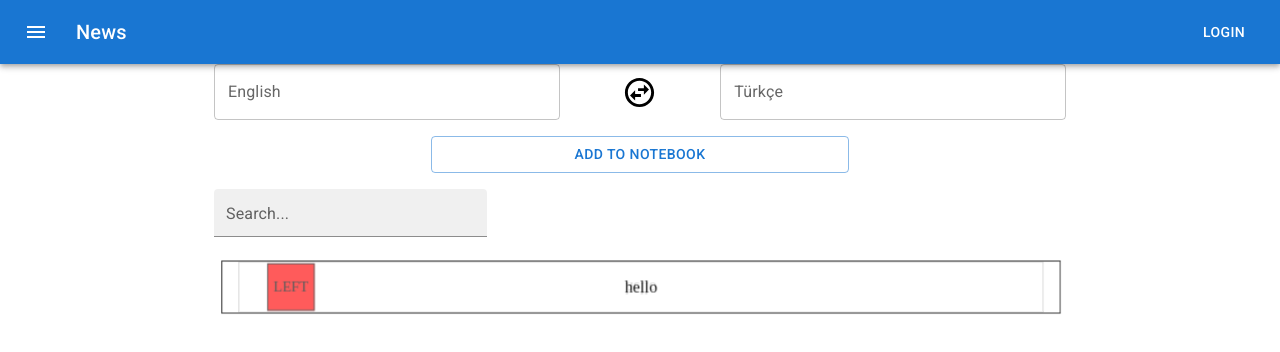
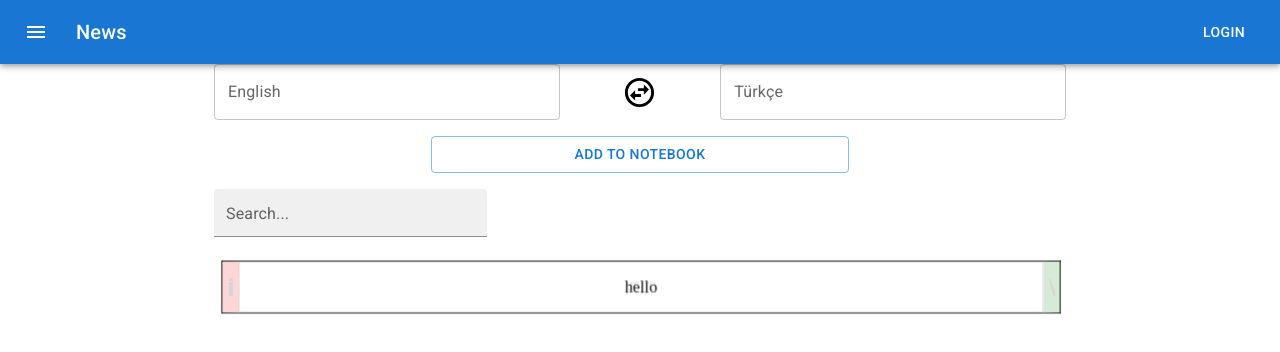
Before and after one commit to codercor/vocabulary-notebook, a React (Create React App) app: page / in a window 1280 px wide. Shown: the top 352 px of the page. Built offline with nearby package versions, Linux system fonts and the light colour scheme.

Commit message:
box right (edit) and left (delete)

```diff
--- a/src/components/WordCard/Box3d.js
+++ b/src/components/WordCard/Box3d.js
@@ -1,15 +1,20 @@
 import React from 'react'
 import './index.css'
+import DeleteIcon from '@mui/icons-material/Delete';
+import EditIcon from '@mui/icons-material/Edit';
+
+
 export default function index(props) {
     const style = {}
     return (
         <div className="scene">
-            <div  onTouchEnd={props.onTouchEnd} onTouchStart={props.onTouchStart} className="cube" style={{transform:`rotateX(${props.rotate.x}deg) rotateY(${props.rotate.y}deg) rotateZ(${props.rotate.z}deg)`}} >
-                <div className="face front" style={style}> <div className="face left" style={style}> LEFT </div> {props.faces.front} </div>
+            <div onTouchEnd={props.onTouchEnd} onTouchStart={props.onTouchStart} className="cube" style={{ transform: `rotateX(${props.rotate.x}deg) rotateY(${props.rotate.y}deg) rotateZ(${props.rotate.z}deg)` }} >
+                <div className="face front" style={style}> {props.faces.front} </div>
                 <div className="face back" style={style}> {props.faces.back} </div>
                 <div className="face top" style={style}> {props.faces.top} </div>
                 <div className="face bottom" style={style}> {props.faces.bottom} </div>
-
+                <div className="face left" style={style}><DeleteIcon /></div>
+                <div className="face right" style={style}><EditIcon /></div>
             </div>
         </div>
     )
--- a/src/components/WordCard/index.css
+++ b/src/components/WordCard/index.css
@@ -1,7 +1,6 @@
-
-.scene{
+.scene {
 	width: 100%;
-    height:50px;
+	height: 50px;
 	perspective: 1200px;
 }
 
@@ -12,7 +11,7 @@
 	transform-style: preserve-3d;
 	transition: all 1s ease-in-out;
 }
-.face{
+.face {
 	width: 100%;
 	height: 100%;
 	position: absolute;
@@ -24,28 +23,33 @@
 	opacity: 0.8;
 	border: 1px solid black;
 }
-.front{
+.front {
 	transform: translateZ(25px) !important;
 	perspective: 500px;
 }
-.back{
+.back {
 	transform: rotateY(-180deg) rotateZ(180deg) translateZ(25px) !important;
 }
-.left{
+.left {
 	width: 50px;
-    position: absolute;
-    left: 0;
-    transform: translateZ(-60px);
+	transform: rotateY(-90deg) translateZ(25px);
 	backface-visibility: visible;
-    transform-origin: center;
 	background-color: red;
 	overflow: visible;
 }
 
-.top{
+.right {
+	width: 50px;
+	transform: rotateY(90deg);
+	right: -28px;
+	backface-visibility: visible;
+	background-color: green;
+	overflow: visible;
+}
+
+.top {
 	transform: rotateX(90deg) translateZ(25px);
-
 }
-.bottom{
+.bottom {
 	transform: rotateX(-90deg) translateZ(25px);
 }
```
Lines whose indentation alone changed are shown as unchanged.
